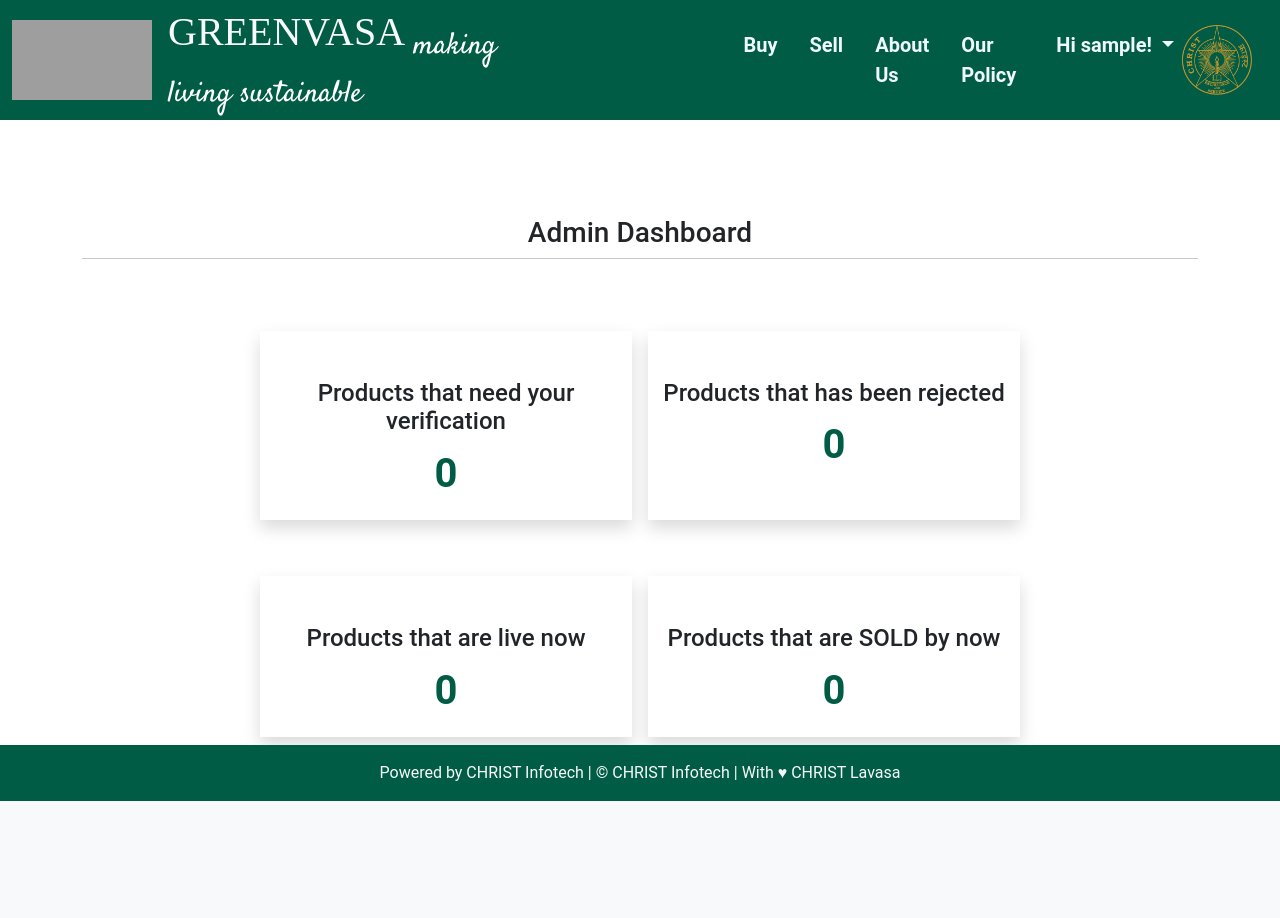
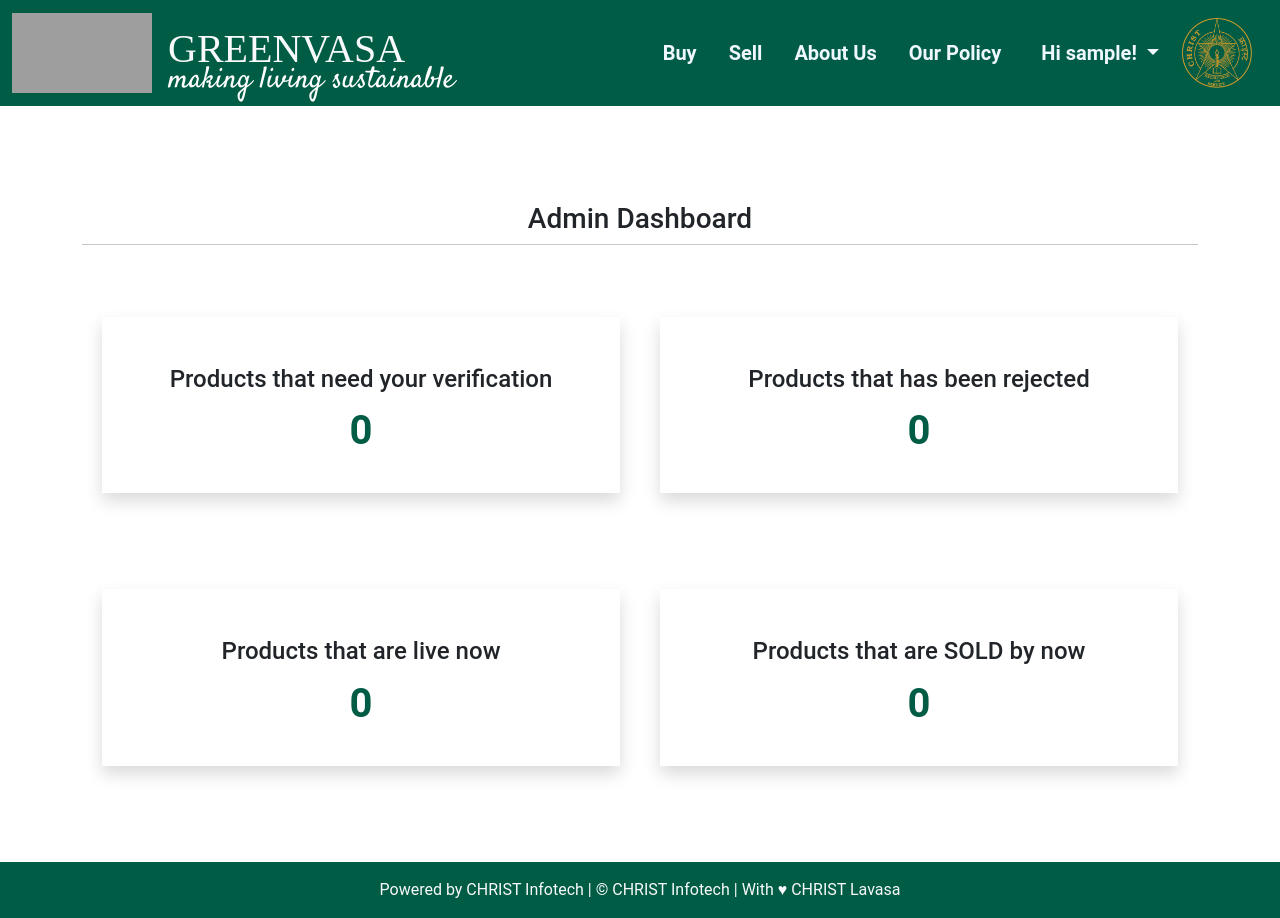
Before and after one commit to CHRISTInfotech/greenvasa, a Django app: page /admin/dashboard/ in a window 1280 px wide. Before the commit the page ends 801 px from the top, so only its background shows below. Run offline with Django 4.2, Linux system fonts and the light colour scheme; the visitor is signed in with stand-in values (Sample User, id 1); data that the repository does not hold is empty; some web fonts are replaced; grey boxes are pictures that could not be loaded.

Commit message:
updates with the files

```diff
--- a/templates/admin_dashboard.html
+++ b/templates/admin_dashboard.html
@@ -8,52 +8,60 @@
             <h3 class="text-center mt-5">Admin Dashboard</h3>
             <hr/>
 
-            <div class="mt-5 justify-content-center">
-                <div class="row justify-content-center">
+            <div class="mt-5 mb-5 justify-content-center">
+                <div class="row row-cols-2">
 
 
-                    <div class="col-4 m-2 shadow justify-content-center">
+                    <div class="col">
+                        <div class=" m-2 mb-5 shadow justify-content-center">
                         <a href="{% url 'main:admin_products' %}" class="text-decoration-none text-center">
                             <div class="row pt-5 text-dark">
                                 <h4>Products that need your verification</h4>
                             </div>
-                            <div class="fw-bolder fs-1" style="color: #005C45">
+                            <div class="fw-bolder fs-1 pb-3" style="color: #005C45">
                                 <p> {{ all_pending }} </p>
                             </div>
                         </a>
                     </div>
+                    </div>
 
-                    <div class="col-4 m-2 shadow justify-content-center">
+                   <div class="col">
+                        <div class="m-2 mb-5 shadow justify-content-center">
                         <a href="{% url 'main:admin_deleted_products' %}" class="text-decoration-none text-center">
                             <div class="row pt-5 text-dark">
                                 <h4>Products that has been rejected</h4>
                             </div>
-                            <div class="fw-bolder fs-1" style="color: #005C45">
+                            <div class="fw-bolder fs-1 pb-3" style="color: #005C45">
                                 <p> {{ all_rejected }} </p>
                             </div>
                         </a>
                     </div>
+                   </div>
 
-                    <div class="col-4 m-2 mt-5 shadow justify-content-center">
+                    <div class="col">
+                        <div class=" m-2 mt-5 mb-5 shadow justify-content-center">
                         <a href="{% url 'main:admin_live_products' %}" class="text-decoration-none text-center">
                             <div class="row pt-5 text-dark  ">
                                 <h4>Products that are live now</h4>
                             </div>
-                            <div class="fw-bolder fs-1" style="color: #005C45">
+                            <div class="fw-bolder fs-1 pb-3" style="color: #005C45">
                                 <p> {{ all_approved }} </p>
                             </div>
                         </a>
                     </div>
+                    </div>
 
-                    <div class="col-4 m-2 mt-5 shadow justify-content-center">
+                    <div class="col">
+                        <div class=" m-2 mt-5 mb-5 shadow justify-content-center">
                         <a href="{% url 'main:admin_sold_products' %}" class="text-decoration-none text-center">
                             <div class="row pt-5 text-dark  ">
                                 <h4>Products that are SOLD by now</h4>
                             </div>
-                            <div class="fw-bolder fs-1" style="color: #005C45">
+                            <div class="fw-bolder fs-1 pb-3" style="color: #005C45">
                                 <p> {{ all_sold }} </p>
                             </div>
                         </a>
+                    </div>
                     </div>
 
                 </div>
--- a/templates/base.html
+++ b/templates/base.html
@@ -47,7 +47,7 @@
 
         <h1 style="color: white; font-family: Lusitana;"><a href="{% url 'main:index' %}"
                                                             class="text-decoration-none text-light">GREENVASA</a> <sub
-                style=" font-family: 'Satisfy';">making living
+                style=" font-family: 'Satisfy';" class="d-none d-sm-block">making living
             sustainable</sub></h1>
         <div class="" style="margin-left: 15vw;"></div>
 
--- a/templates/landing.html
+++ b/templates/landing.html
@@ -75,11 +75,10 @@
 </head>
 <body style="background-color: #005C45;">
 
-
 <div class="px-4 py-5 my-5 text-center">
 </div>
 
-<div class="d-flex justify-content-center align-items-center text-center">
+<div class="d-flex justify-content-center align-items-center text-center mb-5">
     <div>
         <h1 class="card-title text-center mb-4 fw-bold fs-20" style="color: white; font-family: Lusitana;">GREENVASA
             <sub
--- a/templates/products_admin.html
+++ b/templates/products_admin.html
@@ -22,11 +22,11 @@
         </div>
     </div>
 
-    <div class="m-4 justify-content-center">
-        <div class="row justify-content-center">
+    <div class="m-4 m=0">
+        <div class="row justify-content-center  row-cols-sm-2 row-cols-md-3 m-0">
             {% for product in products %}
 
-                <div class="col-4 shadow p-3 m-2">
+                <div class="col shadow p-3 m-2">
                     <a href="{% url 'main:admin-product-detail' product.product_id %}" class="text-decoration-none">
                         <div class="row">
                             <div class="col-5">
--- a/templates/products_deleted_admin.html
+++ b/templates/products_deleted_admin.html
@@ -23,7 +23,7 @@
         </div>
     </div>
 
-    <div class="m-4 justify-content-center">
+    <div class="m-4 justify-content-center mb-5">
         <div class="row justify-content-center">
             {% if products %}
                 {% for product in products %}
--- a/templates/products_details.html
+++ b/templates/products_details.html
@@ -17,9 +17,9 @@
 
 
     <div class="container mt-5 mb-5">
-        <div class="row mt-5">
+        <div class="row mt-5 row-cols-xs-1 ">
 
-            <div class="col-4">
+            <div class="col-12 col-sm-4	col-md-4 col-lg-4 col-xl-4 col-xxl-4">
 
                 <div id="carouselExampleControls-{{ product.pk }}" class="carousel slide"
                      data-bs-ride="carousel">
@@ -69,7 +69,7 @@
 
             </div>
 
-            <div class="col-6">
+            <div class="col">
                 <div class="float-end">
                     <div class="badge bg-primary">
                         Posted before: {{ product.product_created_on|timesince }}
--- a/templates/products_details_admin.html
+++ b/templates/products_details_admin.html
@@ -18,7 +18,7 @@
 
 
     <div class="container mt-5 mb-5">
-        <div class="row">
+        <div class="row ">
 
             {% if message %}
                 <div class="col-12 mb-5">
@@ -28,7 +28,7 @@
                 </div>
             {% endif %}
 
-            <div class="col-4">
+            <div class="col-12 col-sm-4	col-md-4 col-lg-4 col-xl-4 col-xxl-4">
 
                 <div id="carouselExampleControls-{{ product.pk }}" class="carousel slide"
                      data-bs-ride="carousel">
@@ -78,7 +78,7 @@
 
             </div>
 
-            <div class="col-6">
+            <div class="col">
                 <div class="float-end badge bg-primary">
                     Posted before: {{ product.product_created_on|timesince }}
                 </div>
--- a/templates/products_live_details_admin.html
+++ b/templates/products_live_details_admin.html
@@ -23,7 +23,7 @@
         </div>
     </div>
 
-    <div class="m-4 justify-content-center">
+    <div class="m-4 justify-content-center mb-5">
         <div class="row justify-content-center">
             {% if products %}
                 {% for product in products %}
--- a/templates/products_sold_details_admin.html
+++ b/templates/products_sold_details_admin.html
@@ -23,7 +23,7 @@
         </div>
     </div>
 
-    <div class="m-4 justify-content-center">
+    <div class="m-4 justify-content-center mb-5">
         <div class="row justify-content-center">
             {% if products %}
                 {% for product in products %}
```
Also changed, not shown: greenvasadev/settings.py (+5 -5 lines), templates/live_products_admin.html (+8 -6 lines), templates/products.html (+7 -5 lines), 1 other file.
